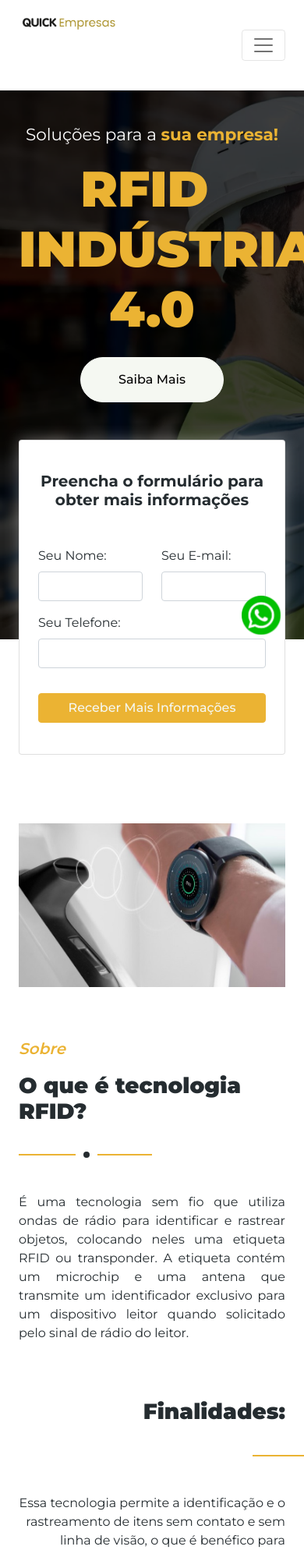
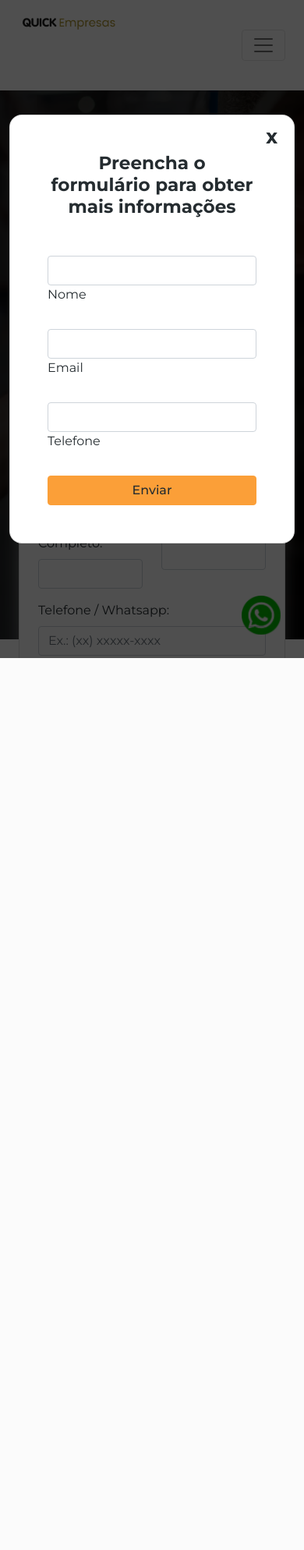
Before and after one commit to IgorOtr/RFID.github.io, a PHP site: page / in a window 390 px wide; the page is wider, and only the part inside the window is pictured. Shown: the top 1988 px of that part at 78% size. After the commit the page ends 844 px from the top of that part, so only its background shows below. Run offline with PHP 8.4, Linux system fonts and the light colour scheme; some libraries are stand-ins or nearby versions.

Commit message:
FORM MADE

```diff
--- a/css/style.css
+++ b/css/style.css
@@ -225,24 +225,7 @@
     }
 }
 
-@media (min-width: 992px) {
-    .navbar .nav-item .dropdown-menu {
-        display: block;
-        border: none;
-        margin-top: 0;
-        top: 150%;
-        opacity: 0;
-        visibility: hidden;
-        transition: .5s;
-    }
 
-    .navbar .nav-item:hover .dropdown-menu {
-        top: 100%;
-        visibility: visible;
-        transition: .5s;
-        opacity: 1;
-    }
-}
 
 
 /*** Header ***/
@@ -272,31 +255,7 @@
     border: 15px solid var(--dark);
 }
 
-@media (max-width: 768px) {
-    #header-carousel .carousel-item {
-        position: relative;
-        min-height: 450px;
-    }
 
-    #header-carousel .carousel-item img {
-        position: absolute;
-        width: 100%;
-        height: 100%;
-        object-fit: cover;
-    }
-
-    .section-title2::after {
-        left: calc(25% - -155px);
-    }
-
-    .section-title2::before {
-        left: 170px;
-    }
-
-    .main__screen {
-        justify-content: center;
-    }
-}
 
 .page-header {
     background: linear-gradient(rgba(136, 180, 78, .7), rgba(136, 180, 78, .7)), url(../img/carousel-1.jpg) center center no-repeat;
@@ -634,3 +593,73 @@
 .copyright a:hover {
     color: #FFFFFF !important;
 }
+
+@media (min-width: 992px) {
+    .navbar .nav-item .dropdown-menu {
+        display: block;
+        border: none;
+        margin-top: 0;
+        top: 150%;
+        opacity: 0;
+        visibility: hidden;
+        transition: .5s;
+    }
+
+    .navbar .nav-item:hover .dropdown-menu {
+        top: 100%;
+        visibility: visible;
+        transition: .5s;
+        opacity: 1;
+    }
+
+    .section-title2::after {
+        left: calc(25% - -155px);
+    }
+
+    .section-title2::before {
+        left: 170px;
+    }
+
+}
+
+@media (max-width: 768px) {
+    #header-carousel .carousel-item {
+        position: relative;
+        min-height: 450px;
+    }
+
+    #header-carousel .carousel-item img {
+        position: absolute;
+        width: 100%;
+        height: 100%;
+        object-fit: cover;
+    }
+
+    .section-title2::after {
+        left: calc(25% - -155px);
+    }
+
+    .section-title2::before {
+        left: 170px;
+    }
+
+    .main__screen {
+        justify-content: center;
+    }
+
+    .display-1 {
+        font-size: 3rem;
+    }
+
+    .history-img {
+        display: none;
+    }
+
+    .col-history {
+        margin-top: 0px;
+    }
+
+    .main__screen {
+        background-position-x: -830px;
+    }
+}
--- a/index.html
+++ b/index.html
@@ -148,13 +148,13 @@
                         <div class="row">
                             <div class="col-6">
                                 <div class="mb-3">
-                                    <label for="exampleFormControlInput1" class="form-label">Seu Nome:</label>
+                                    <label for="exampleFormControlInput1" class="form-label">Nome Completo:</label>
                                     <input type="email" class="form-control" id="exampleFormControlInput1">
                                 </div>
                             </div>
                             <div class="col-6">
                                 <div class="mb-3">
-                                    <label for="exampleFormControlInput1" class="form-label">Seu E-mail:</label>
+                                    <label for="exampleFormControlInput1" class="form-label">E-mail:</label>
                                     <input type="email" class="form-control" id="exampleFormControlInput1">
                                 </div>
                             </div>
@@ -162,8 +162,8 @@
                         <div class="row">
                             <div class="col-12">
                                 <div class="mb-3">
-                                    <label for="exampleFormControlInput1" class="form-label">Seu Telefone:</label>
-                                    <input type="email" class="form-control" id="exampleFormControlInput1">
+                                    <label for="exampleFormControlInput1" class="form-label">Telefone / Whatsapp:</label>
+                                    <input type="email" class="form-control" id="exampleFormControlInput1" placeholder="Ex.: (xx) xxxxx-xxxx">
                                 </div>
                             </div>
                             <div class="col-12">
@@ -331,8 +331,8 @@
     <div class="container-xxl py-5" id="historia">
         <div class="container">
             <div class="row g-5">
-                <div class="col-lg-5 wow fadeIn" data-wow-delay="0.1s">
-                    <img class="img-fluid" src="img/RFID/chipe.jpg" alt="" />
+                <div class="col-lg-5 wow fadeIn col-history" data-wow-delay="0.1s">
+                    <img class="img-fluid history-img" src="img/RFID/chipe.jpg" alt="" />
                 </div>
                 <div class="col-lg-6 wow fadeIn" data-wow-delay="0.5s">
                     <div class="section-title">
--- a/js/app.js
+++ b/js/app.js
@@ -6,17 +6,17 @@ function closeModal() {
     modal.style.display = "none";
 }
 
-// window.onload = () => {
-//     setTimeout(() => {
-//         modal.style.display = "flex";
-//     }, 5000);
-// }
+window.onload = () => {
+    setTimeout(() => {
+        modal.style.display = "flex";
+    }, 5000);
+}
 
-// buttonOpenModal1.addEventListener('click', (e) => {
-//     e.preventDefault();
+buttonOpenModal1.addEventListener('click', (e) => {
+    e.preventDefault();
 
-//     modal.style.display = "flex";
-// });
+    modal.style.display = "flex";
+});
 
 buttonOpenModal.addEventListener('click', (e) => {
     e.preventDefault();
```
